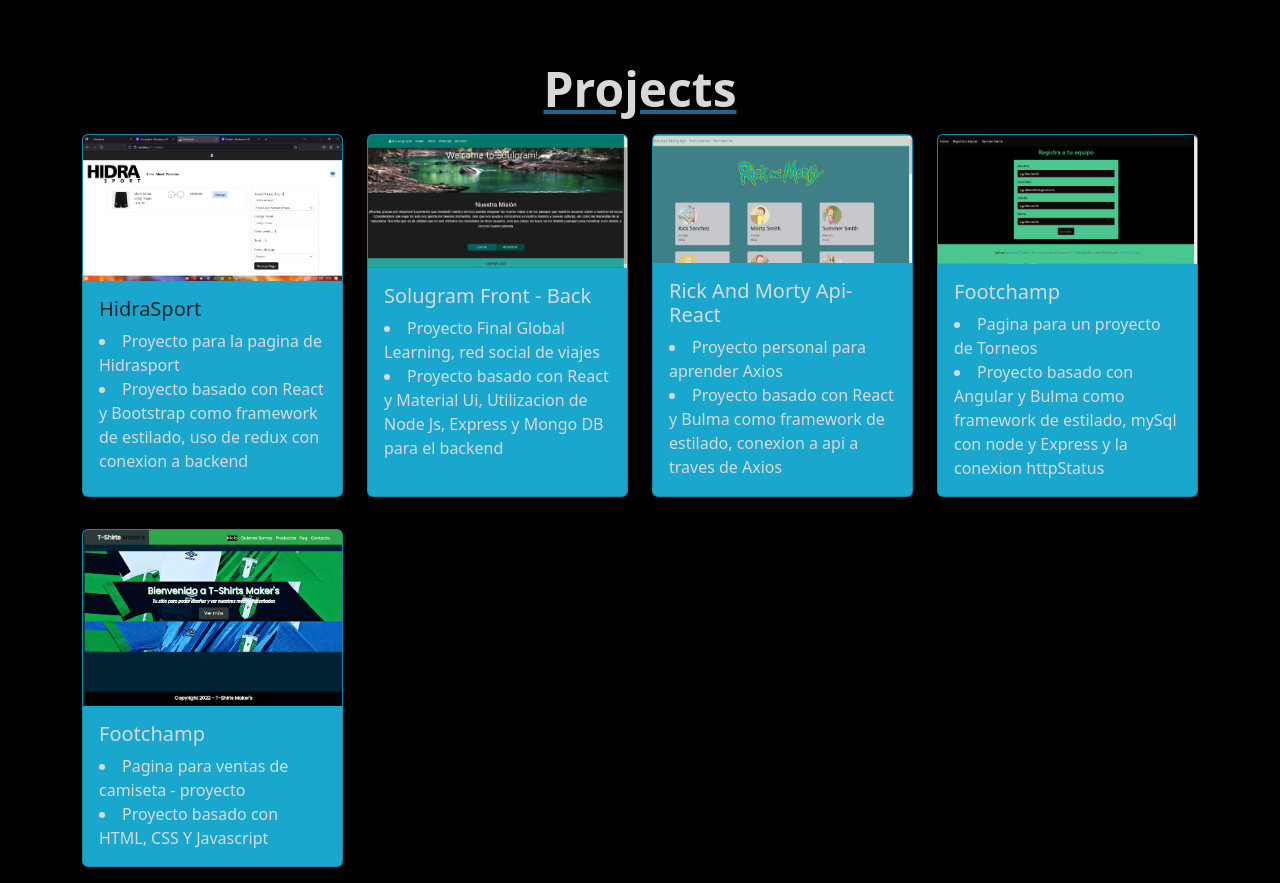
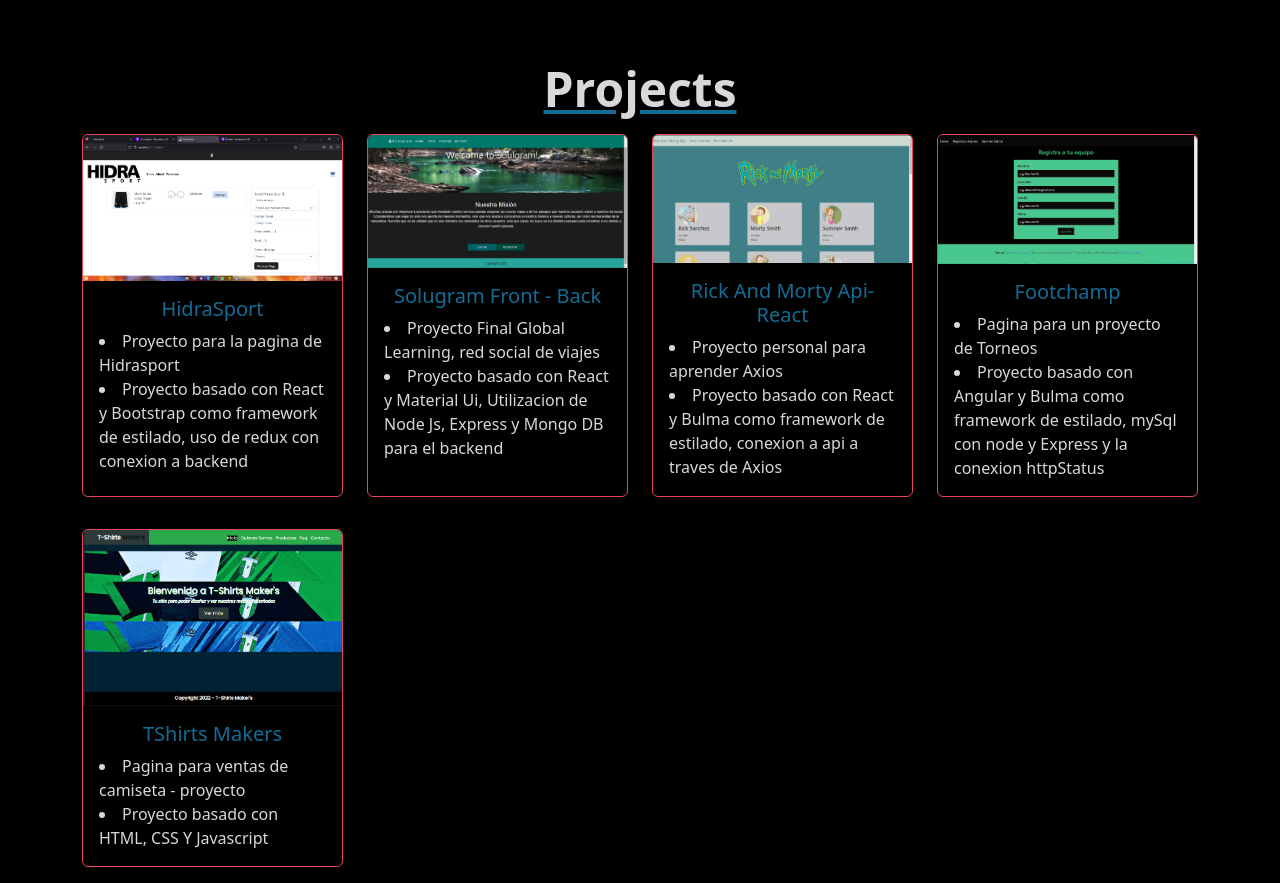
Before and after one commit to rodripavon97/Portfolio-Front, a React (Vite) app: page / in a window 1280 px wide. Shown: the part 1300-2183 px from the top of the page. Built offline with nearby package versions, Linux system fonts and the light colour scheme.

Commit message:
change color cards

```diff
--- a/src/components/CardsProjects/CardProjects.tsx
+++ b/src/components/CardsProjects/CardProjects.tsx
@@ -9,10 +9,10 @@ const CardProjects: React.FC = () => {
       <section className="container">
         <section className="row g-4">
           <article className="col-lg-3 col-md-6 col-12 my-3 d-flex">
-            <div className="card bg-darkcyan h-100" style={{ width: "18rem"}}>
+            <div className="card bg-darkblue border border-darkred h-100" style={{ width: "18rem"}}>
               <img src={Hidra} className="card-img-top" alt="..." />
               <div className="card-body">
-                <h5 className="card-title">HidraSport</h5>
+                <h5 className="card-title text-center text-darkinfo">HidraSport</h5>
                 <p className="card-text text-white">
                   <li>Proyecto para la pagina de Hidrasport</li>
                   <li>
@@ -24,10 +24,10 @@ const CardProjects: React.FC = () => {
             </div>
           </article>
           <article className="col-lg-3 col-md-6 col-12 my-3 d-flex">
-          <div className="card bg-darkcyan h-100" style={{ width: "18rem"}}>
+          <div className="card bg-darkblue border border-darkred h-100" style={{ width: "18rem"}}>
               <img src={SoulGram} className="card-img-top" alt="..." />
               <div className="card-body">
-                <h5 className="card-title text-white">Solugram Front - Back</h5>
+                <h5 className="card-title text-center text-darkinfo">Solugram Front - Back</h5>
                 <p className="card-text text-white">
                   <li> Proyecto Final Global Learning, red social de viajes</li>
                   <li>
@@ -39,10 +39,10 @@ const CardProjects: React.FC = () => {
             </div>
           </article>
           <article className="col-lg-3 col-md-6 col-12 my-3 d-flex">
-          <div className="card bg-darkcyan h-100" style={{ width: "18rem"}}>
+          <div className="card bg-darkblue border border-darkred h-100" style={{ width: "18rem"}}>
               <img src={RickAndMorty} className="card-img-top" alt="..." />
               <div className="card-body">
-                <h5 className="card-title text-white">
+                <h5 className="card-title text-center text-darkinfo">
                   Rick And Morty Api-React
                 </h5>
                 <p className="card-text text-white">
@@ -56,10 +56,10 @@ const CardProjects: React.FC = () => {
             </div>
           </article>
           <article className="col-lg-3 col-md-6 col-12 my-3 d-flex">
-          <div className="card bg-darkcyan h-100" style={{ width: "18rem"}}>
+          <div className="card bg-darkblue border border-darkred h-100" style={{ width: "18rem"}}>
               <img src={FootballChamp} className="card-img-top" alt="..." />
               <div className="card-body">
-                <h5 className="card-titl text-white">Footchamp</h5>
+                <h5 className="card-title text-center text-darkinfo">Footchamp</h5>
                 <p className="card-text text-white">
                   <li>Pagina para un proyecto de Torneos</li>
                   <li>
@@ -72,10 +72,10 @@ const CardProjects: React.FC = () => {
             </div>
           </article>
           <article className="col-lg-3 col-md-6 col-12 my-3 d-flex">
-          <div className="card bg-darkcyan h-100" style={{ width: "18rem"}}>
+          <div className="card bg-darkblue border border-darkred h-100" style={{ width: "18rem"}}>
               <img src={TShirts} className="card-img-top" alt="..." />
               <div className="card-body">
-                <h5 className="card-titl text-white">Footchamp</h5>
+                <h5 className="card-title text-center text-darkinfo">TShirts Makers</h5>
                 <p className="card-text text-white">
                   <li>Pagina para ventas de camiseta - proyecto </li>
                     {" "}
```
